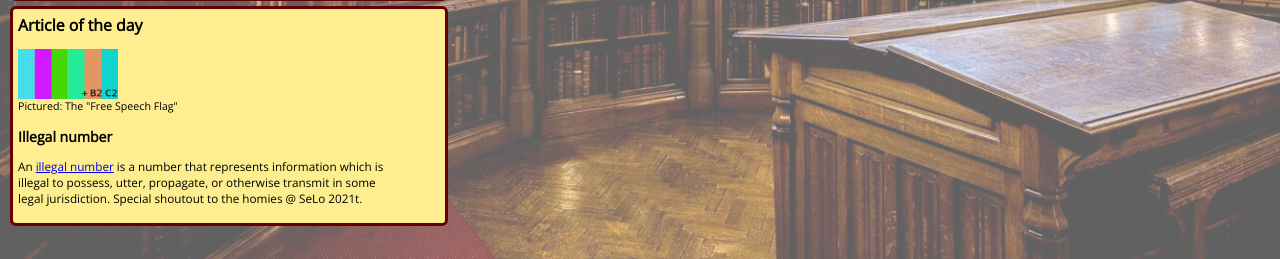
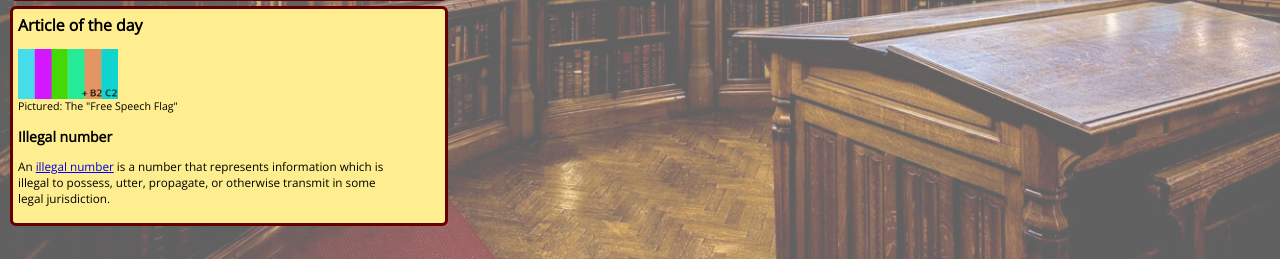
Before and after one commit to bencrbcp/wikileakz, a Flask app: page / in a window 1280 px wide. Shown: the part 541-800 px from the top of the page. Run offline with Flask 2, Linux system fonts and the light colour scheme.

Commit message:
finalizing index.html

```diff
--- a/templates/index.html
+++ b/templates/index.html
@@ -44,7 +44,7 @@
     <br>
     <p><label>Illegal number</label></p>
     <p>An <a href="https://en.wikipedia.org/wiki/Illegal_number">illegal number</a> is a number that represents information which is illegal to possess, utter, propagate, or otherwise transmit in some legal
-    jurisdiction. Special shoutout to the homies @ SeLo 2021t.</p>
+    jurisdiction.</p>
   </div>
 </div>
 <svg></svg>
```
